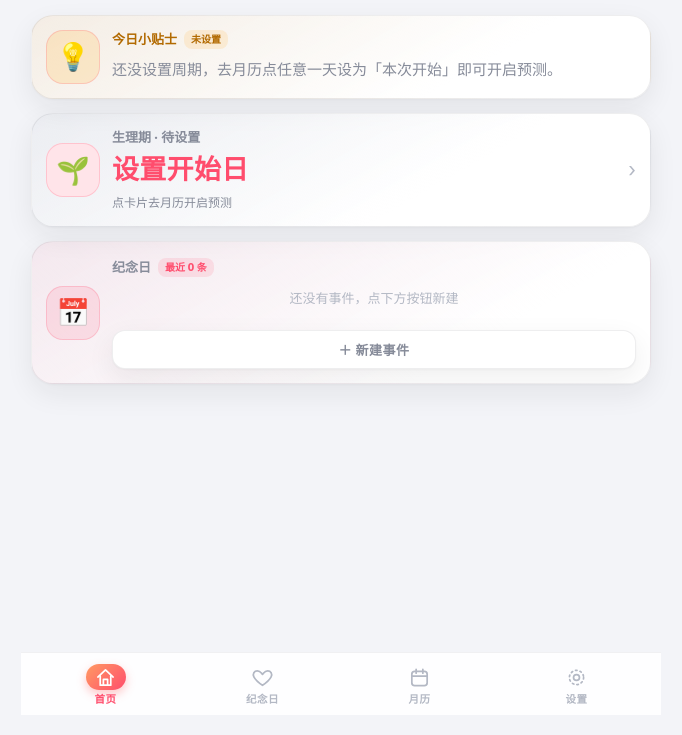
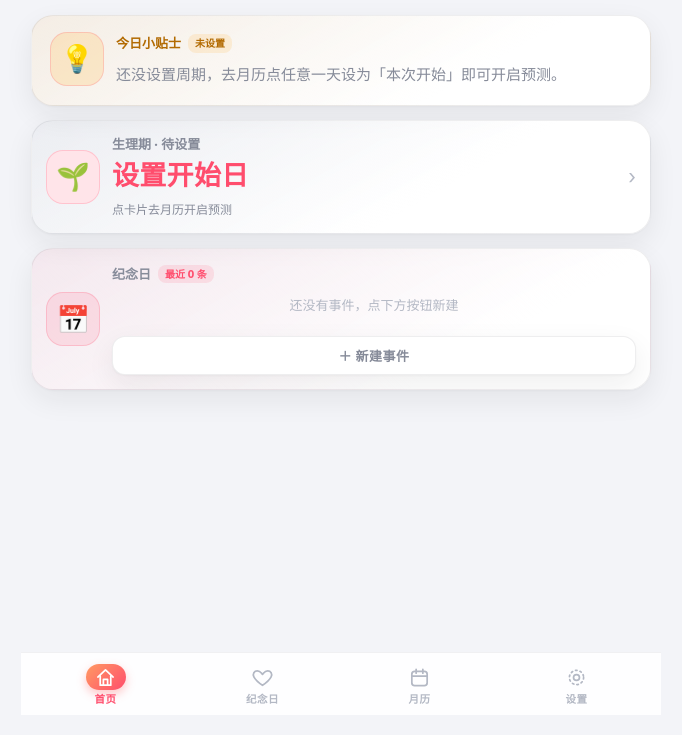
Before and after one commit to KxOneday/shiguangyuyue-IPA, a website: page index.html in a window 1280 px wide. Shown: the part 85-820 px from the top of the page, without its empty margins (299-981 px from the left). Drawn offline with Linux system fonts and the light colour scheme; no server answers.

Commit message:
feat: bigger tip card, cycle-hash cache, 7-day AI prob prediction

```diff
--- a/css/app.css
+++ b/css/app.css
@@ -1086,8 +1086,9 @@ html[data-theme="dark"] .sheet.mg .ed-top { background: linear-gradient(135deg,
 .hm.hc.tip .hc-icon { background: rgba(255, 190, 90, .25); }
 .hm.hc.tip .hc-t { color: #b26a00; }
 .hm.hc.tip .hc-tag { background: rgba(255, 190, 90, .2); color: #b26a00; }
-.hm-tip-t { font-size: 15px; color: var(--text2); line-height: 1.85; margin-top: 7px; }
-.hm.hc.tip { background: linear-gradient(150deg, rgba(255, 190, 90, .12), var(--card) 70%); }
+.hm.hc.tip { overflow: visible; align-items: flex-start; min-height: 80px; padding: 16px 18px; background: linear-gradient(150deg, rgba(255, 190, 90, .12), var(--card) 70%); }
+.hm.hc.tip .hc-body { padding-top: 2px; }
+.hm-tip-t { font-size: 15px; color: var(--text2); line-height: 1.85; margin-top: 8px; word-break: break-word; }
 
 .hm.hc.anni .hc-icon { background: rgba(255, 120, 150, .18); }
 .hm.hc.anni { background: linear-gradient(150deg, rgba(255, 130, 155, .10), var(--card) 72%); }
```
